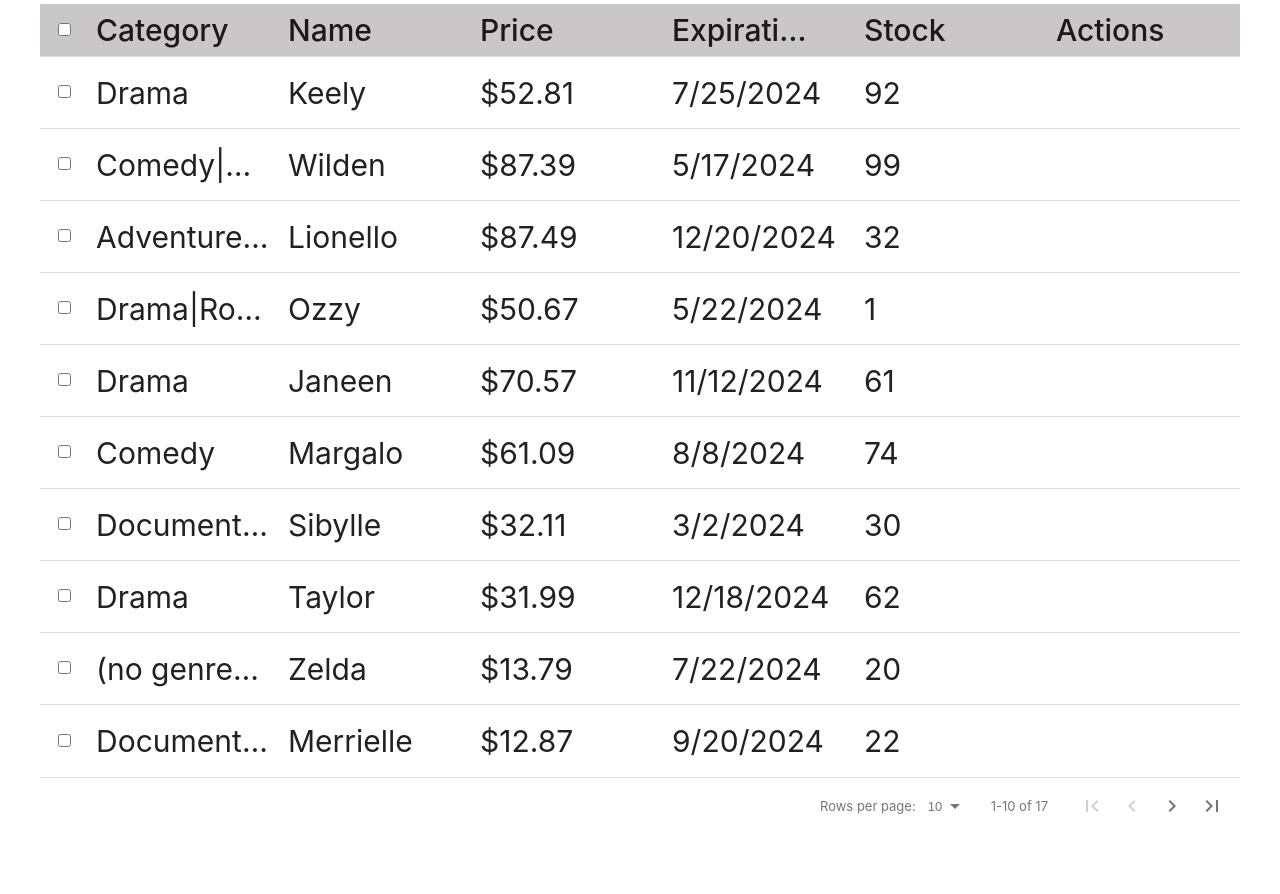
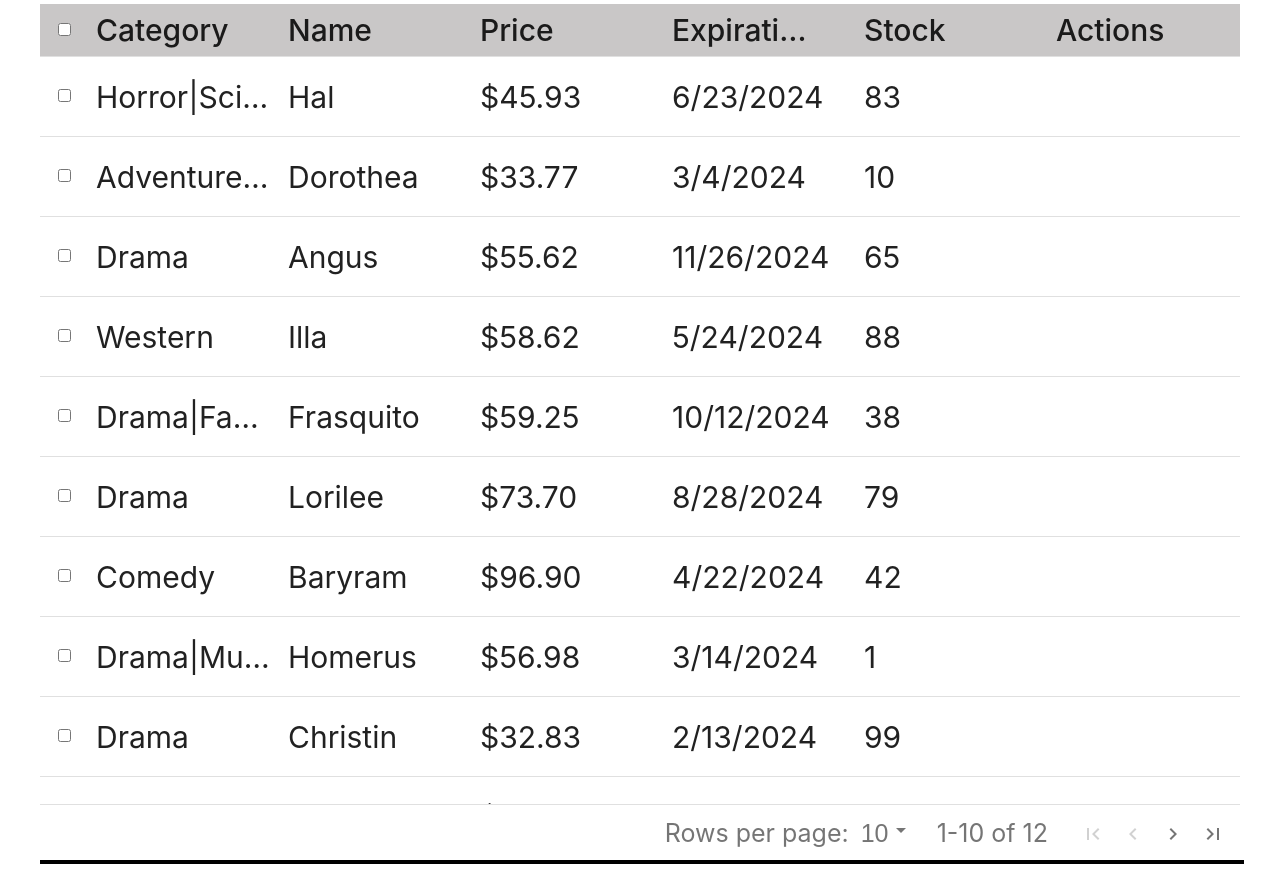
Before and after one commit to JoseEverardoMontesViera/Breakable-toy-1-FrontEnd, a React (Create React App) app in the folder btfront/: page / in a window 1280 px wide. Shown: the part 340-1234 px from the top of the page. Before the commit the page ends 1203 px from the top, so only its background shows below. Built offline with nearby package versions, Linux system fonts and the light colour scheme.

Commit message:
Button search searches by name

```diff
--- a/btfront/src/App.css
+++ b/btfront/src/App.css
@@ -9,6 +9,7 @@
     height: 40vmin;
     pointer-events: none;
   }
+  /* Begins search component */
   .SearchDiv{
     display: flex;
     align-items: start;
@@ -75,7 +76,7 @@
     margin-right: 40px;
   }
 
-  /* Aqui parriba es componente Search */
+  /* End of Search component */
 
   .newProduct{
     margin-top: 30px;
@@ -89,7 +90,7 @@
     background-color: rgb(201, 199, 199);
   }
 }
-/* Boton de new products */
+/* new products button */
 
 
 .productsTable{
@@ -103,9 +104,12 @@
 
 }
 
-/* Tabla de productos arriba de esto */
+/* Products table is up this */
 
-
+.totalPrices{
+  width: 100%;
+  border: 2px solid black ;
+}
 
 
 @media (prefers-reduced-motion: no-preference) {
--- a/btfront/src/App.tsx
+++ b/btfront/src/App.tsx
@@ -1,16 +1,18 @@
 import React from "react";
 import "./App.css";
 import { useState } from 'react';
-import data from './MOCK_DATA copy.json'
+import data from './MOCK_DATA ID.json'
 import DataTable from 'react-data-table-component'
 import TotalNPrices from "./components/TotalNPrices";
 import Select from 'react-select';
 
 function App() {
+  const [tableRegisters, setTableRegisters]=useState(data)
   const [registers, setRegisters]=useState(data)
-    const handlerName = (e) =>{
+  const [inputValue, setInputValue]=useState('')
+    const handlerName = (searchTerm) =>{
         const filteredData = data.filter(record=>{
-            return record.productName.toLowerCase().includes(e.target.value.toLowerCase())
+            return record.productName.toLowerCase().includes(searchTerm.toLowerCase())
         })
         setRegisters(filteredData)
     }
@@ -21,11 +23,18 @@ function App() {
         setRegisters(filteredData)
     }
 
+    const onSearch = (searchTerm) =>{
+      handlerName(searchTerm);
+    }
+
+    const changeInputValue = (event)=>{
+      setInputValue(event.target.value);
+    }
 
     const customStyles = {
         rows: {
             style: {
-                minHeight: '72px', // override the row height
+                minHeight: '80px', // override the row height
             },
         },
         headCells: {
@@ -44,6 +53,16 @@ function App() {
 
             },
         },
+        pagination:{
+          style:{
+            fontSize: '25px',
+          },
+          pageButtonsStyle:{
+            padding: '9px',
+            margin: '1  px',
+          }
+        }
+
     };
     const columns = [
         {
@@ -77,7 +96,7 @@ function App() {
     ];
   return (
     <div className="Bod">
-      {/* Inicia search */}
+      {/*  search Begins */}
       <div className="SearchDiv">
         <div className="divColumn labels">
           <label htmlFor="SearchName">Name</label>
@@ -85,13 +104,10 @@ function App() {
           <label htmlFor="SearchAvailability"> Availability</label>
         </div>
         <div className="divColumn">
-          <input
-            type="text"
-            name="SearchName"
-            id="searchName"
-            onChange={handlerName}
+          <input type="text" name="SearchName"
+            id="searchName" value={inputValue} onChange={changeInputValue}
           />
-          {/* Select de react */}
+          {/* react Select */}
           <Select className="select" options = {[]} onChange={handlerCategory} defaultValue={{label:'Nothing selected', value:'nothing'}}/>
           {/* <select name="SearchCategory" id="searchCategory">
             <option value="1">Ejemplo1</option>
@@ -99,15 +115,14 @@ function App() {
           </select> */}
           <div className="divRow">
             <select name="SearchAvailability" className="select" id="searchAvailability">
-              <option value="1">Ejemplo1</option>
-              <option value="2">Ejemplo2</option>
+              {/* {this.tableRegisters.map(element=>(<option key={element.productId} value={element.productId}>{element.productCategory}</option>))} */}
             </select>
-          {/* Select de react */}
-            <button onClick={handlerName}>Search</button>
+          {/* react Select */}
+            <button onClick={()=>onSearch(inputValue)}>Search</button>
           </div>
         </div>
       </div>
-      {/* termina  search */}
+      {/* search ends */}
       <button className="newProduct">New Product</button>
       {/* <ProductsTable/> */}
       <div>
@@ -120,8 +135,13 @@ function App() {
           fixedHeader
         />
       </div>
+      {/* ProductsTable ends */}
       <div className="carrousel"></div>
-      <TotalNPrices />
+      {/* Total princes begins */}
+      <div className="totalPrices">
+
+      </div>
+      {/* Total prices ends */}
     </div>
   );
 }
--- /dev/null
+++ b/btfront/src/MOCK_DATA ID.json
@@ -0,0 +1,12 @@
+[{"productId":1,"productName":"Hal","productCategory":"Horror|Sci-Fi","productPrice":"$45.93","productExpirationDate":"6/23/2024","productQuantityStock":83},
+{"productId":2,"productName":"Dorothea","productCategory":"Adventure|Crime|Drama","productPrice":"$33.77","productExpirationDate":"3/4/2024","productQuantityStock":10},
+{"productId":3,"productName":"Angus","productCategory":"Drama","productPrice":"$55.62","productExpirationDate":"11/26/2024","productQuantityStock":65},
+{"productId":4,"productName":"Illa","productCategory":"Western","productPrice":"$58.62","productExpirationDate":"5/24/2024","productQuantityStock":88},
+{"productId":5,"productName":"Frasquito","productCategory":"Drama|Fantasy|Romance","productPrice":"$59.25","productExpirationDate":"10/12/2024","productQuantityStock":38},
+{"productId":6,"productName":"Lorilee","productCategory":"Drama","productPrice":"$73.70","productExpirationDate":"8/28/2024","productQuantityStock":79},
+{"productId":7,"productName":"Baryram","productCategory":"Comedy","productPrice":"$96.90","productExpirationDate":"4/22/2024","productQuantityStock":42},
+{"productId":8,"productName":"Homerus","productCategory":"Drama|Musical|Romance","productPrice":"$56.98","productExpirationDate":"3/14/2024","productQuantityStock":1},
+{"productId":9,"productName":"Christin","productCategory":"Drama","productPrice":"$32.83","productExpirationDate":"2/13/2024","productQuantityStock":99},
+{"productId":10,"productName":"Philly","productCategory":"Sci-Fi","productPrice":"$50.02","productExpirationDate":"8/13/2024","productQuantityStock":82},
+{"productId":11,"productName":"Brock","productCategory":"Drama|Thriller","productPrice":"$43.92","productExpirationDate":"5/5/2024","productQuantityStock":77},
+{"productId":12,"productName":"Chelsea","productCategory":"Drama","productPrice":"$48.76","productExpirationDate":"7/19/2024","productQuantityStock":21}]
```
Also changed, not shown: btfront/src/tableStyles.tsx (added, +11 -0 lines).
